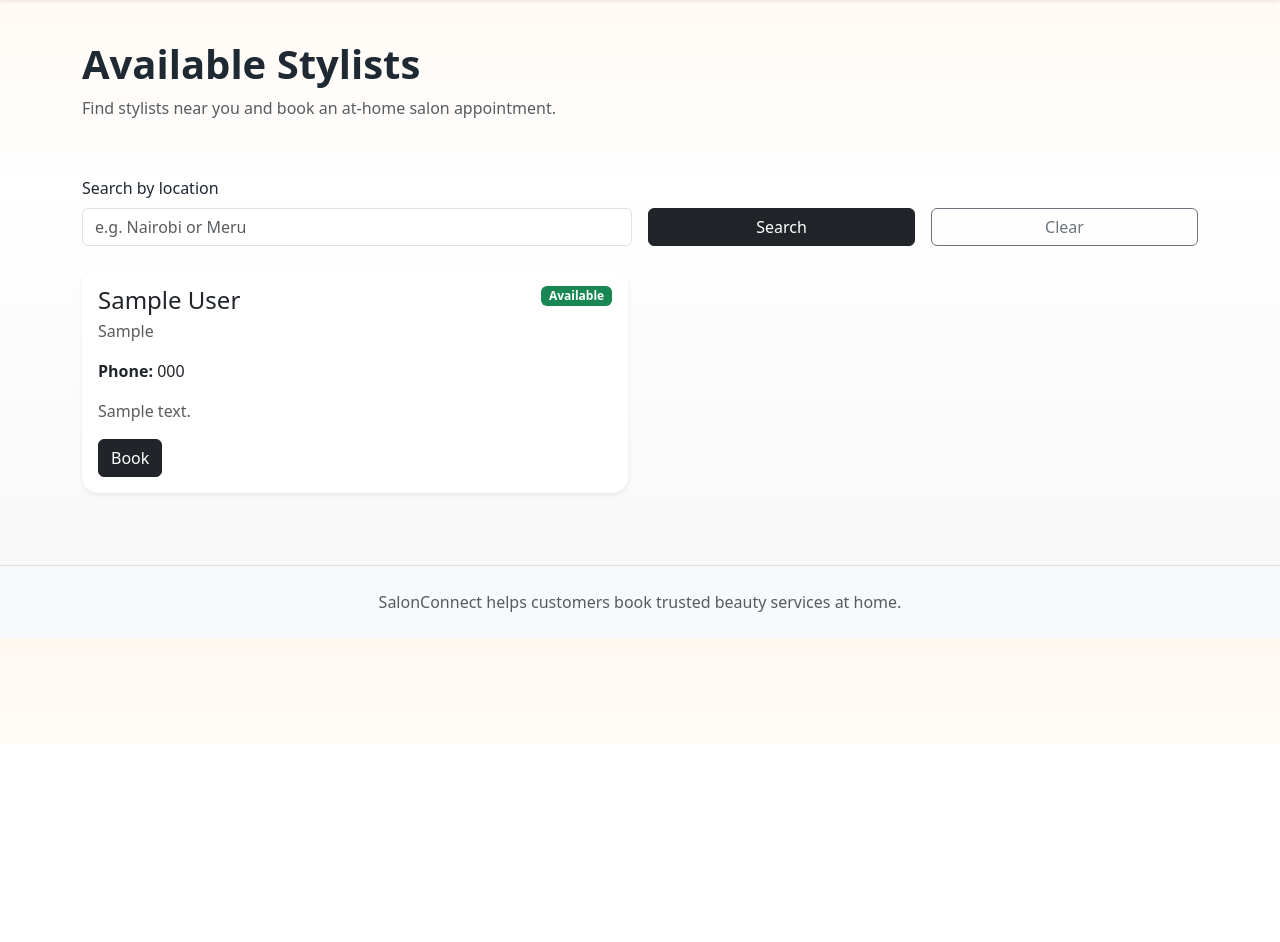
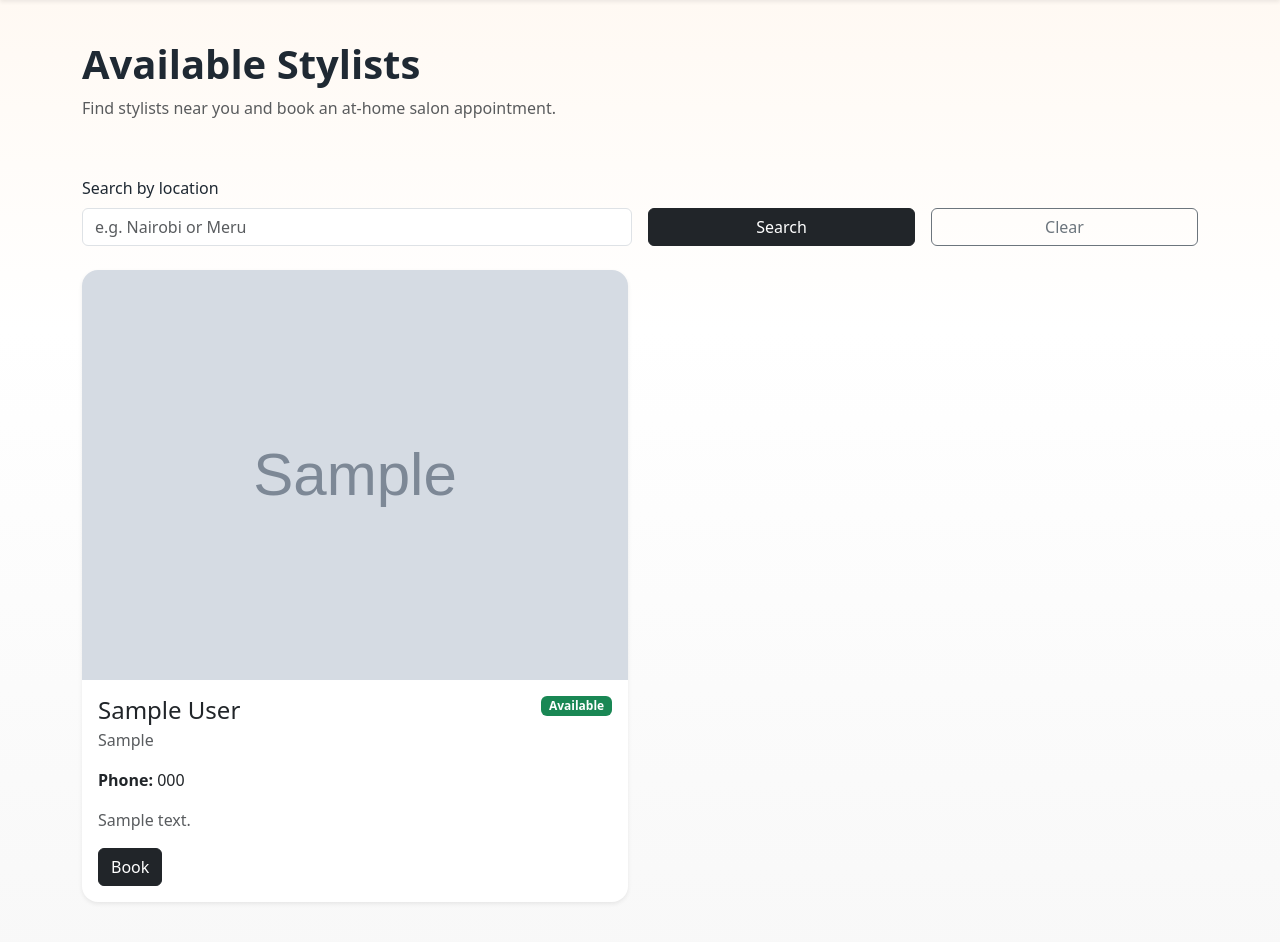
Before and after one commit to JAPHES/FUTURE_FS_03, a Django app: page /stylists/ in a window 1280 px wide. Shown: the part 56-998 px from the top of the page. Before the commit the page ends 727 px from the top, so only its background shows below. Run offline with Django 4.2, Linux system fonts and the light colour scheme; tables that the repository leaves empty hold one stand-in row (values such as "Sample post"); grey boxes marked "Sample" are stand-in pictures.

Commit message:
Add homepage, services page, and stylist directory templates

```diff
--- a/templates/core/home.html
+++ b/templates/core/home.html
@@ -66,6 +66,11 @@
         {% for stylist in stylists %}
             <div class="col-md-4">
                 <div class="card h-100 border-0 shadow-sm">
+                    {% if stylist.profile_image %}
+                        <img src="{{ stylist.profile_image.url }}" class="card-img-top stylist-image" alt="{{ stylist.full_name }}">
+                    {% else %}
+                        <img src="{% static stylist.placeholder_image %}" class="card-img-top stylist-image" alt="{{ stylist.full_name }}">
+                    {% endif %}
                     <div class="card-body">
                         <h3 class="h5">{{ stylist.full_name }}</h3>
                         <p class="mb-1"><strong>Location:</strong> {{ stylist.location }}</p>
--- a/templates/core/stylists.html
+++ b/templates/core/stylists.html
@@ -1,4 +1,5 @@
 {% extends 'base.html' %}
+{% load static %}
 
 {% block content %}
 <section class="page-header mb-4">
@@ -23,6 +24,11 @@
     {% for stylist in stylists %}
         <div class="col-md-6">
             <div class="card h-100 border-0 shadow-sm">
+                {% if stylist.profile_image %}
+                    <img src="{{ stylist.profile_image.url }}" class="card-img-top stylist-image" alt="{{ stylist.full_name }}">
+                {% else %}
+                    <img src="{% static stylist.placeholder_image %}" class="card-img-top stylist-image" alt="{{ stylist.full_name }}">
+                {% endif %}
                 <div class="card-body">
                     <div class="d-flex justify-content-between align-items-start mb-3">
                         <div>
```
